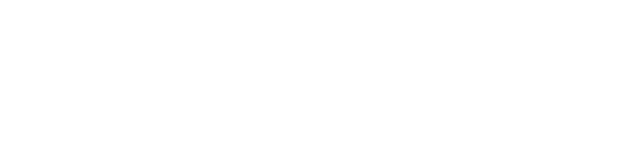
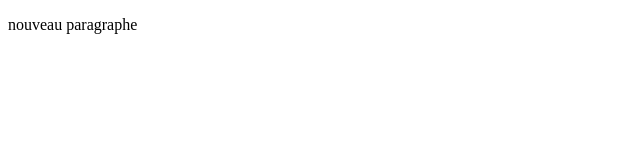
Before and after one commit to GuyNoelHoareau/test, a plain HTML site: page index.html in a window 1280 px wide. Shown: the whole page, without its empty margins (0-640 px from the left). Drawn offline with Linux system fonts and the light colour scheme.

Commit message:
Update index.html

```diff
--- a/index.html
+++ b/index.html
@@ -4,6 +4,7 @@
 	<title>test git </title>
 </head>
 <body>
+	<p>nouveau paragraphe</p>
 
 </body>
 </html>
```
